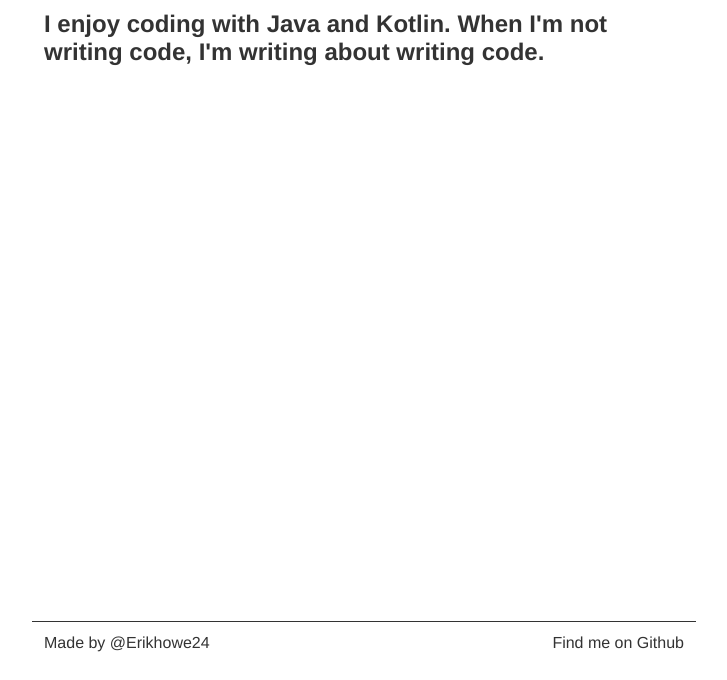
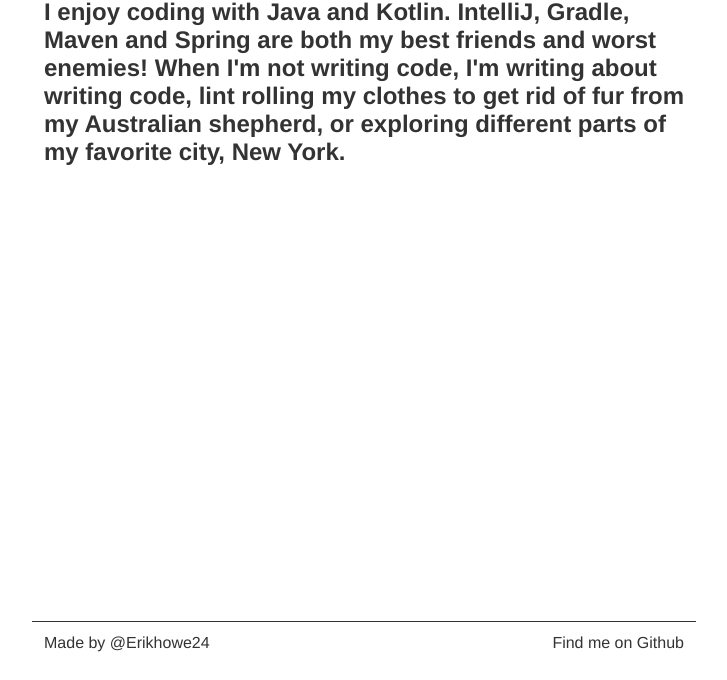
Before and after one commit to erikhowe/11ty-lab, an Eleventy site: page src/index.html in a window 1280 px wide. Shown: the part 120-800 px from the top of the page, without its empty margins (276-1003 px from the left). Built offline with nearby package versions, Linux system fonts and the light colour scheme; Eleventy itself is replaced by a stand-in of ours; files that its build step writes are made by us from their sources.

Commit message:
update about me blurb

```diff
--- a/src/index.html
+++ b/src/index.html
@@ -3,11 +3,16 @@ title: "About"
 layout: "base.html"
 ---
 
+<section>
   <div>
     <h1>Erik Howe</h1>
     <h2>
-    I enjoy coding with Java and Kotlin. When I'm not writing code, I'm writing
-    about writing code.
+      I enjoy coding with Java and Kotlin. IntelliJ, Gradle, Maven and Spring
+      are both my best friends and worst enemies! When I'm not writing code, I'm
+      writing about writing code, lint rolling my clothes to get rid of fur from
+      my Australian shepherd, or exploring different parts of my favorite city,
+      New York.
     </h2>
     <p class="text-lg paragraph"></p>
   </div>
+</section>
```
Lines whose indentation alone changed are shown as unchanged.
